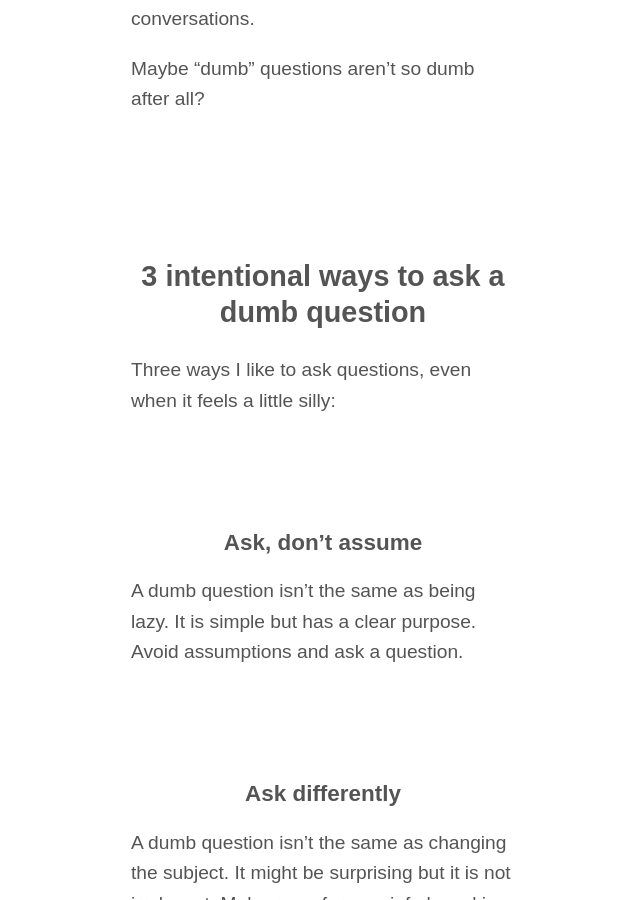
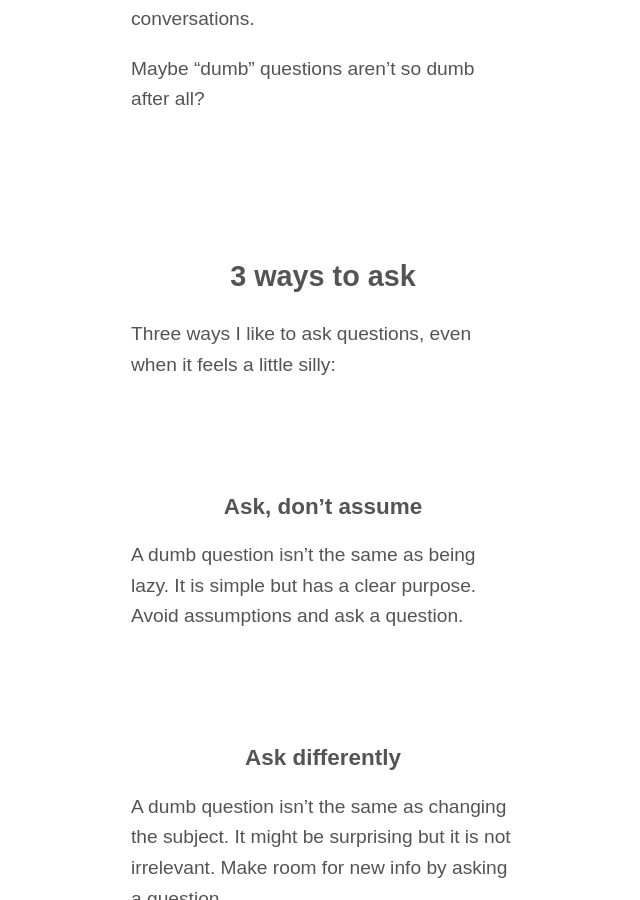
Before and after one commit to zachmccabe/zachmccabe.github.io, a Jekyll site: the page built from just_ask.md, in a window 1280 px wide and 900 px high, scrolled down 499 px. Shown: the whole window, without its empty margins (317-957 px from the left). Built offline with Jekyll 4.4.1, drawn with Linux system fonts in a browser that asks for light colours.

Commit message:
Update just_ask.md

```diff
--- a/just_ask.md
+++ b/just_ask.md
@@ -15,7 +15,7 @@ Maybe "dumb" questions aren't so dumb after all?
 
 
 
-## 3 intentional ways to ask a dumb question
+## 3 ways to ask
 
 Three ways I like to ask questions, even when it feels a little silly:
 
@@ -60,4 +60,4 @@ Although it took me a few years' worth of awkward conversations after moving bac
 Is this because people read your willingness to be direct as "confident," "honest"? You tell me.
 
 
-> You can ask me a dumb question any time! hello@zachmccabe.com
+You can ask me a dumb question any time! hello@zachmccabe.com
```
